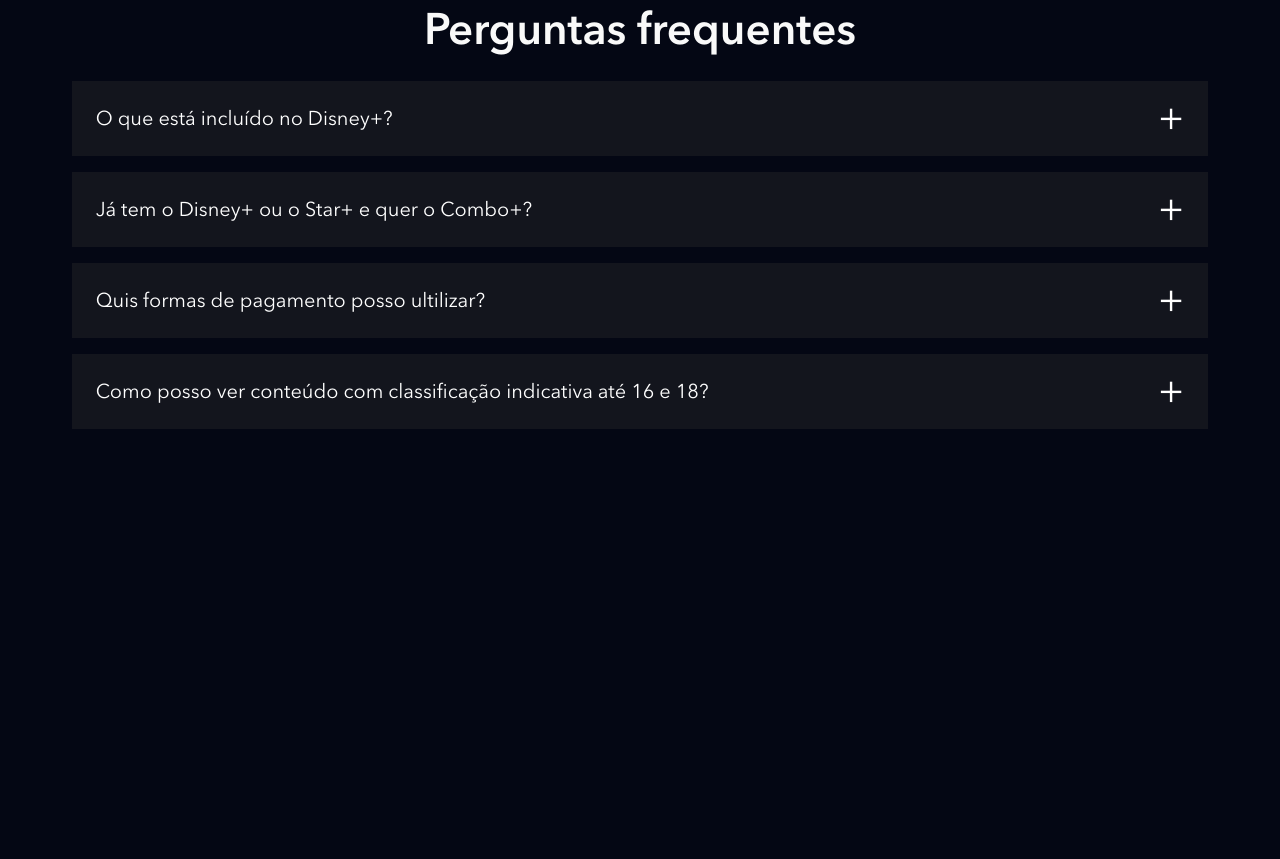
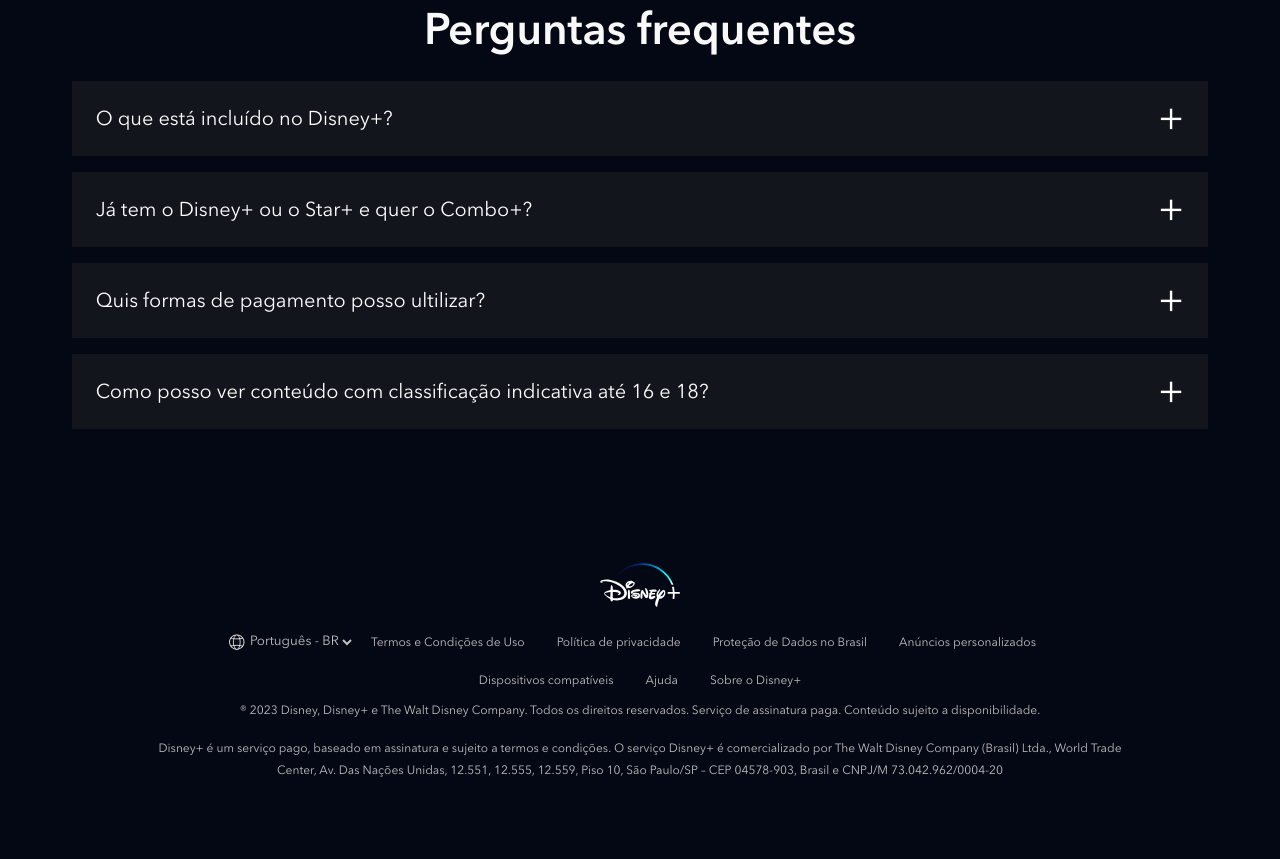
Before and after one commit to jonattasmoraes/clone_dplus, a website: page index.html in a window 1280 px wide. Shown: the part 4447-5306 px from the top of the page. Before the commit the page ends 4964 px from the top, so only its background shows below. Drawn offline with nearby package versions, Linux system fonts and the light colour scheme; files that its build step writes are made by us from their sources; files whose address does not match are found by name.

Commit message:
Add footer

```diff
--- a/index.html
+++ b/index.html
@@ -314,6 +314,66 @@
             </li>
         </ul>
     </section>
+    <footer class="footer">
+    <div class="footer__container">
+        <img class="footer__logo" src="./dist/images/images/disneyplus.svg" alt="Disney+">
+        <ul class="footer__links">
+            <li class="footer__links__item">
+                <div class="language-selector">
+                    <img src="./dist/images/images/icones/globe.svg" alt="world">
+                <select>
+                    <option>
+                        English
+                    </option>
+                    <option selected>
+                        Português - BR
+                    </option>
+                </select>
+                </div>
+            </li>
+            <li class="footer__links__item">
+                <a class="text--small" href="">Termos e Condições de Uso
+                </a>
+            </li>
+            <li class="footer__links__item">
+                <a class="text--small" href="">Política de privacidade
+                </a>
+            </li>
+            <li class="footer__links__item">
+                <a class="text--small" href="">
+                    Proteção de Dados no Brasil
+                </a>
+            </li>
+            <li class="footer__links__item">
+                <a class="text--small" href="">
+                    Anúncios personalizados
+                </a>
+            </li>
+            <li class="footer__links__item">
+                <a class="text--small" href="">
+                    Dispositivos compatíveis
+                </a>
+            </li>
+            <li class="footer__links__item">
+                <a class="text--small" href="">
+                    Ajuda
+                </a>
+            </li>
+            <li class="footer__links__item">
+                <a class="text--small" href="">
+                    Sobre o Disney+
+                </a>
+            </li>
+                <p class="text--small">
+                    ® 2023 Disney, Disney+ e The Walt Disney Company. Todos os direitos reservados. Serviço de assinatura paga. Conteúdo sujeito a disponibilidade.
+                </p>
+                <p class="text--small">
+                    Disney+ é um serviço pago, baseado em assinatura e sujeito a termos e condições. O serviço Disney+ é comercializado por The Walt Disney Company (Brasil) Ltda., World Trade Center, Av. Das Nações Unidas, 12.551, 12.555, 12.559, Piso 10, São Paulo/SP – CEP 04578-903, Brasil e CNPJ/M 73.042.962/0004-20
+                </p>
+            </li>
+        </ul>
+    </div>
+    </footer>
     <script src="src/main.js"></script>
 </body>
 </html>
--- /dev/null
+++ b/src/styles/_footer.scss
@@ -0,0 +1,69 @@
+@use 'variables';
+
+.footer {
+    padding: 26px 8px;
+
+    &__container {
+        max-width: 1024px;
+        width: 100%;
+        margin: 0 auto;
+        text-align: center;
+        padding: 20px;
+    }
+
+    &__logo {
+        width: 80px;
+        margin: 0 auto 10px;
+    }
+
+    &__links {
+        margin-bottom: 16px;
+        display: flex;
+        align-items: center;
+        flex-wrap: wrap;
+        justify-content: center;
+
+        &__item {
+            display: inline-block;
+
+            a{
+                text-decoration: none;
+                padding: 8px 16px;
+                display: block;
+
+                &:hover {
+                    color: variables.$SecundaryColorText;
+                }
+            }
+        }
+    }
+
+    p {
+        margin-bottom: 16px;
+    }
+}
+
+.language-selector {
+    display: flex;
+    align-items: center;
+
+    img {
+        height: 18px;
+        width: 18px;
+    }
+
+    select {
+        background-color: transparent;
+        border: none;
+        color: variables.$PrincipalColorText;
+        height: 38px;
+
+        &:hover {
+            color: variables.$SecundaryColorText;
+        }
+
+        option {
+            color: variables.$backColor;
+        }
+    }
+}
--- a/src/styles/main.scss
+++ b/src/styles/main.scss
@@ -4,6 +4,7 @@
 @use 'plans';
 @use 'avaliable-devices';
 @use 'faq';
+@use 'footer';
 
 @font-face {
     font-family: Avenir;;
```
